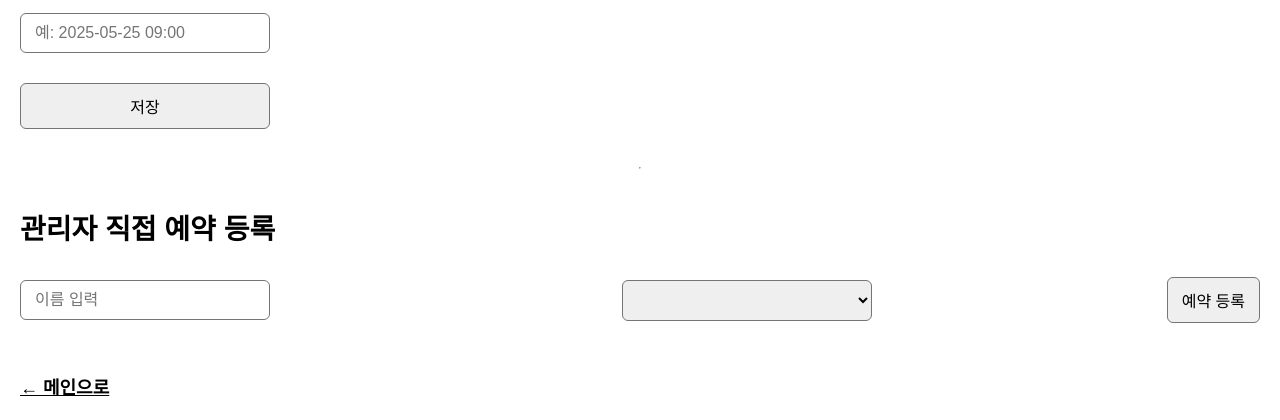
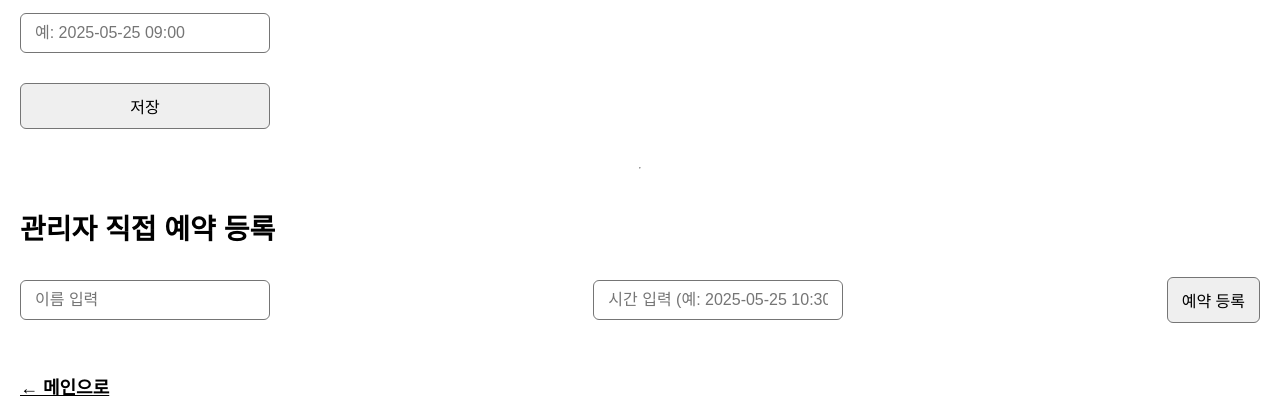
Before and after one commit to baekmingyu1/my-reservation-app, a Flask app: page /admin in a window 1280 px wide. Shown: the part 581-1001 px from the top of the page. Run offline with Flask 3, Linux system fonts and the light colour scheme; the visitor is signed in with stand-in values (Sample User, id 1); data that the repository does not hold is empty; some libraries are stand-ins or nearby versions.

Commit message:
admin reserve update

```diff
--- a/app.py
+++ b/app.py
@@ -8,7 +8,6 @@ from pytz import timezone
 from functools import wraps
 import traceback
 
-# 환경변수 로드
 env_path = os.path.join(os.path.dirname(__file__), '.env')
 load_dotenv(dotenv_path=env_path)
 
@@ -34,39 +33,32 @@ def init_db():
     try:
         conn = psycopg2.connect(DATABASE_URL)
         cur = conn.cursor()
-
         cur.execute("""
                     CREATE TABLE IF NOT EXISTS reservations (
                                                                 id SERIAL PRIMARY KEY,
                                                                 name TEXT NOT NULL,
                                                                 timeslot TEXT NOT NULL,
-                                                                created_at TIMESTAMP DEFAULT CURRENT_TIMESTAMP
+                                                                created_at TIMESTAMP DEFAULT CURRENT_TIMESTAMP,
+                                                                used BOOLEAN DEFAULT FALSE
                     );
                     """)
-
-        # ✅ used 컬럼 추가
         cur.execute("ALTER TABLE reservations ADD COLUMN IF NOT EXISTS used BOOLEAN DEFAULT FALSE;")
-
         cur.execute("""
                     CREATE TABLE IF NOT EXISTS settings (
                                                             key TEXT PRIMARY KEY,
                                                             value TEXT NOT NULL
                     );
                     """)
-
         cur.execute("""
                     INSERT INTO settings (key, value)
                     VALUES ('reservation_open_time', '2025-05-25 09:00')
                         ON CONFLICT (key) DO NOTHING;
                     """)
-
         conn.commit()
         cur.close()
         conn.close()
-        print("✅ DB 초기화 완료")
     except Exception:
         traceback.print_exc()
-
 
 init_db()
 
@@ -102,7 +94,6 @@ def index():
     if request.method == 'POST':
         name = request.form.get('name')
         timeslot = request.form.get('timeslot')
-
         if open_time and now < open_time:
             message = "⏳ 예약이 아직 열리지 않았습니다."
         else:
@@ -180,25 +171,19 @@ def admin():
     conn = psycopg2.connect(DATABASE_URL)
     cur = conn.cursor(cursor_factory=RealDictCursor)
 
-    # ✅ POST 요청이면 완료 체크 처리
     if request.method == 'POST':
         ids = request.form.getlist('used_ids')
         cur.execute("UPDATE reservations SET used = FALSE")
         if ids:
-            cur.execute(
-                "UPDATE reservations SET used = TRUE WHERE id = ANY(%s)",
-                (list(map(int, ids)),)
-            )
+            cur.execute("UPDATE reservations SET used = TRUE WHERE id = ANY(%s)", (list(map(int, ids)),))
         conn.commit()
 
-    # ✅ 예약자 전체 목록 정렬 후 그룹핑
     cur.execute("SELECT * FROM reservations ORDER BY timeslot, created_at")
     rows = cur.fetchall()
     grouped = {}
     for row in rows:
         grouped.setdefault(row['timeslot'], []).append(row)
 
-    # ✅ 예약 오픈 시간 조회 (dict형 row['value']로 접근)
     cur.execute("SELECT value FROM settings WHERE key = 'reservation_open_time'")
     row = cur.fetchone()
     open_time = row['value'] if row else "설정 안 됨"
@@ -206,7 +191,6 @@ def admin():
     cur.close()
     conn.close()
     return render_template('admin.html', grouped=grouped, open_time=open_time)
-
 
 @app.route('/admin/set_open_time', methods=['POST'])
 @login_required
@@ -224,7 +208,6 @@ def set_open_time():
     conn.close()
     return redirect('/admin')
 
-# 관리자 예약 삭제
 @app.route('/admin/delete_reservation', methods=['POST'])
 @login_required
 def delete_reservation():
@@ -238,32 +221,33 @@ def delete_reservation():
         conn.close()
     return redirect('/admin')
 
-# 관리자 전용 예약
 @app.route('/admin/add_reservation', methods=['POST'])
 @login_required
 def admin_add_reservation():
     name = request.form.get('name')
     timeslot = request.form.get('timeslot')
 
+    try:
+        datetime.strptime(timeslot, "%Y-%m-%d %H:%M")
+    except ValueError:
+        print("❌ 잘못된 시간 형식:", timeslot)
+        return redirect('/admin')
+
     if not name or not timeslot:
         return redirect('/admin')
 
     conn = psycopg2.connect(DATABASE_URL)
     cur = conn.cursor()
-
-    # 이미 해당 이름이 등록되어 있으면 막기
     cur.execute("SELECT COUNT(*) FROM reservations WHERE name = %s", (name,))
     if cur.fetchone()[0] == 0:
         cur.execute("SELECT COUNT(*) FROM reservations WHERE timeslot = %s", (timeslot,))
         if cur.fetchone()[0] < 3:
             cur.execute("INSERT INTO reservations (name, timeslot) VALUES (%s, %s)", (name, timeslot))
             conn.commit()
-
     cur.close()
     conn.close()
     return redirect('/admin')
 
-
 if __name__ == '__main__':
     port = int(os.environ.get('PORT', 5000))
     app.run(host='0.0.0.0', port=port)
--- a/templates/admin.html
+++ b/templates/admin.html
@@ -34,10 +34,6 @@
             border: none;
             cursor: pointer;
             margin-left: 6px;
-        }
-        select.input-box {
-            min-width: 180px;
-            font-size: 16px;
         }
     </style>
 {% endblock %}
@@ -87,11 +83,7 @@
             <input class="input-box" type="text" name="name" placeholder="이름 입력" required>
         </div>
         <div class="input-wrapper">
-            <select class="input-box" name="timeslot" required>
-                {% for t in timeslots %}
-                    <option value="{{ t }}">{{ t[11:] }}</option>
-                {% endfor %}
-            </select>
+            <input class="input-box" type="text" name="timeslot" placeholder="시간 입력 (예: 2025-05-25 10:30)" required>
         </div>
         <button class="input-box" style="width: auto;">예약 등록</button>
     </form>
```
